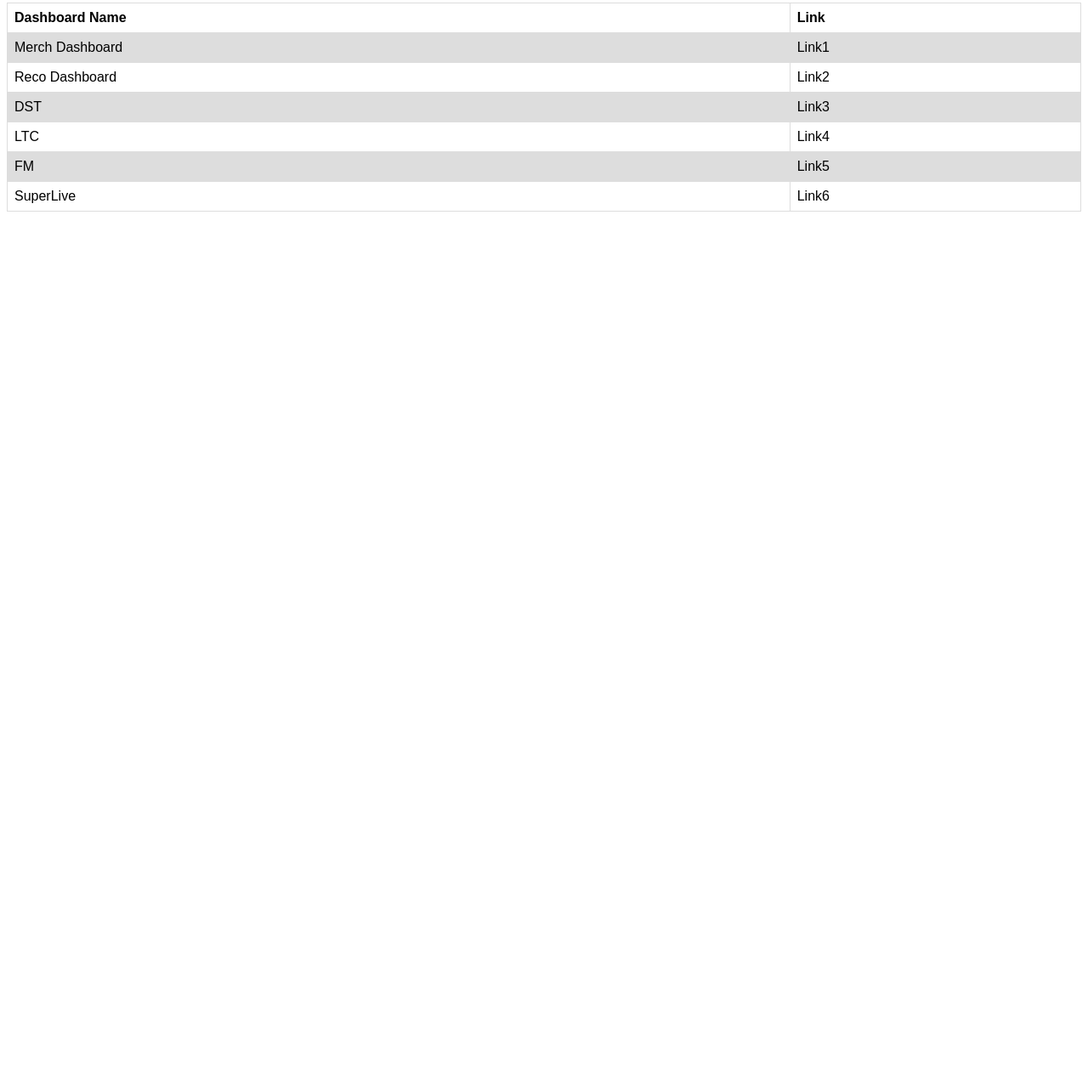
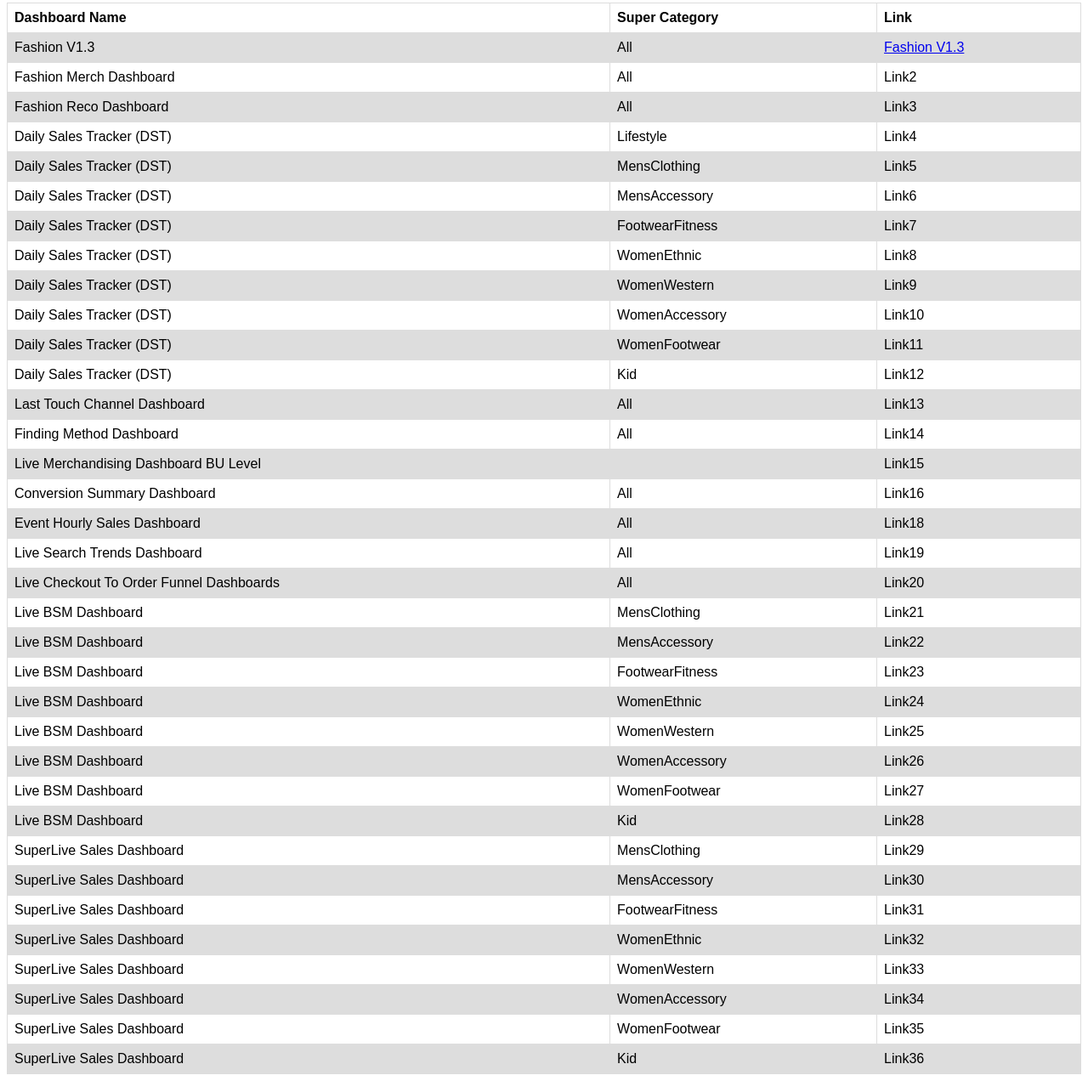
Before and after one commit to apretesh/apretesh.github.io, a plain HTML site: page index.html in a window 1280 px wide. Shown: the part 52-1324 px from the top of the page at 85% size. Before the commit the page ends 800 px from the top, so only its background shows below. Drawn offline with Linux system fonts and the light colour scheme.

Commit message:
1st cut table

```diff
--- a/index.html
+++ b/index.html
@@ -25,33 +25,184 @@ tr:nth-child(even) {
 <table>
   <tr>
     <th>Dashboard Name</th>
+    <th>Super Category</th>
     <th>Link</th>
   </tr>
   <tr>
-    <td>Merch Dashboard</td>
-    <td>Link1</td>
+    <td>Fashion V1.3</td>
+    <td>All</td>
+    <td><a href="https://docs.google.com/spreadsheets/d/1Nhfrcd4PPLS8fCX31UgzSLR7rBvyr0W5r43sbFd-7_c/edit#gid=194662815">Fashion V1.3</a></td>
   </tr>
   <tr>
-    <td>Reco Dashboard</td>
+    <td>Fashion Merch Dashboard</td>
+    <td>All</td>
     <td>Link2</td>
   </tr>
   <tr>
-    <td>DST</td>
+    <td>Fashion Reco Dashboard</td>
+    <td>All</td>
     <td>Link3</td>
   </tr>
   <tr>
-    <td>LTC</td>
+    <td>Daily Sales Tracker (DST)</td>
+    <td>Lifestyle</td>
     <td>Link4</td>
   </tr>
   <tr>
-    <td>FM</td>
+    <td>Daily Sales Tracker (DST)</td>
+    <td>MensClothing</td>
     <td>Link5</td>
   </tr>
   <tr>
-    <td>SuperLive</td>
+    <td>Daily Sales Tracker (DST)</td>
+    <td>MensAccessory</td>
     <td>Link6</td>
   </tr>
+  <tr>
+    <td>Daily Sales Tracker (DST)</td>
+    <td>FootwearFitness</td>
+    <td>Link7</td>
+  </tr>
+  <tr>
+    <td>Daily Sales Tracker (DST)</td>
+    <td>WomenEthnic</td>
+    <td>Link8</td>
+  </tr>
+  <tr>
+    <td>Daily Sales Tracker (DST)</td>
+    <td>WomenWestern</td>
+    <td>Link9</td>
+  </tr>
+  <tr>
+    <td>Daily Sales Tracker (DST)</td>
+    <td>WomenAccessory</td>
+    <td>Link10</td>
+  </tr>
+  <tr>
+    <td>Daily Sales Tracker (DST)</td>
+    <td>WomenFootwear</td>
+    <td>Link11</td>
+  </tr>
+  <tr>
+    <td>Daily Sales Tracker (DST)</td>
+    <td>Kid</td>
+    <td>Link12</td>
+  </tr>
+  <tr>
+    <td>Last Touch Channel Dashboard</td>
+    <td>All</td>
+    <td>Link13</td>
+  </tr>
+  <tr>
+    <td>Finding Method Dashboard</td>
+    <td>All</td>
+    <td>Link14</td>
+  </tr>
+  <tr>
+    <td>Live Merchandising Dashboard BU Level</td>
+    <td></td>
+    <td>Link15</td>
+  </tr>
+  <tr>
+    <td>Conversion Summary Dashboard</td>
+    <td>All</td>
+    <td>Link16</td>
+  </tr>
+  <tr>
+    <td>Event Hourly Sales Dashboard</td>
+    <td>All</td>
+    <td>Link18</td>
+  </tr>
+  <tr>
+    <td>Live Search Trends Dashboard</td>
+    <td>All</td>
+    <td>Link19</td>
+  </tr>
+  <tr>
+    <td>Live Checkout To Order Funnel Dashboards</td>
+    <td>All</td>
+    <td>Link20</td>
+  </tr>
+  <tr>
+    <td>Live BSM Dashboard</td>
+    <td>MensClothing</td>
+    <td>Link21</td>
+  </tr>
+   <tr>
+    <td>Live BSM Dashboard</td>
+    <td>MensAccessory</td>
+    <td>Link22</td>
+  </tr>
+  <tr>
+    <td>Live BSM Dashboard</td>
+    <td>FootwearFitness</td>
+    <td>Link23</td>
+  </tr>
+  <tr>
+    <td>Live BSM Dashboard</td>
+    <td>WomenEthnic</td>
+    <td>Link24</td>
+  </tr>
+  <tr>
+    <td>Live BSM Dashboard</td>
+    <td>WomenWestern</td>
+    <td>Link25</td>
+  </tr>
+  <tr>
+    <td>Live BSM Dashboard</td>
+    <td>WomenAccessory</td>
+    <td>Link26</td>
+  </tr>
+  <tr>
+    <td>Live BSM Dashboard</td>
+    <td>WomenFootwear</td>
+    <td>Link27</td>
+  </tr>
+  <tr>
+    <td>Live BSM Dashboard</td>
+    <td>Kid</td>
+    <td>Link28</td>
+  </tr>
+   <tr>
+    <td>SuperLive Sales Dashboard</td>
+    <td>MensClothing</td>
+    <td>Link29</td>
+  </tr>
+   <tr>
+    <td>SuperLive Sales Dashboard</td>
+    <td>MensAccessory</td>
+    <td>Link30</td>
+  </tr>
+  <tr>
+    <td>SuperLive Sales Dashboard</td>
+    <td>FootwearFitness</td>
+    <td>Link31</td>
+  </tr>
+  <tr>
+    <td>SuperLive Sales Dashboard</td>
+    <td>WomenEthnic</td>
+    <td>Link32</td>
+  </tr>
+  <tr>
+    <td>SuperLive Sales Dashboard</td>
+    <td>WomenWestern</td>
+    <td>Link33</td>
+  </tr>
+  <tr>
+    <td>SuperLive Sales Dashboard</td>
+    <td>WomenAccessory</td>
+    <td>Link34</td>
+  </tr>
+  <tr>
+    <td>SuperLive Sales Dashboard</td>
+    <td>WomenFootwear</td>
+    <td>Link35</td>
+  </tr>
+  <tr>
+    <td>SuperLive Sales Dashboard</td>
+    <td>Kid</td>
+    <td>Link36</td>
+  </tr>
 </table>
-
 </body>
 </html>
```
